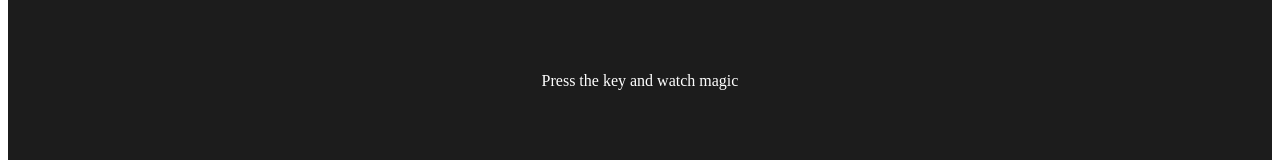
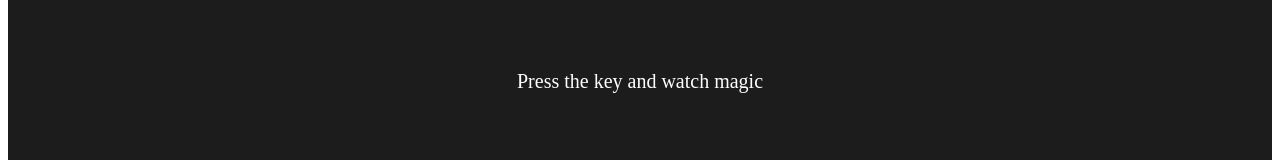
Before and after one commit to Codewithsps/keybord-check, a plain HTML site: page index.html in a window 1280 px wide. Shown: the part 327-487 px from the top of the page. Drawn offline with Linux system fonts and the light colour scheme.

Commit message:
Update index.html

```diff
--- a/index.html
+++ b/index.html
@@ -44,7 +44,7 @@
 <body>
     <div class="project">
         <div id="insert">
-            <div class="key">Press the key and watch magic</div>
+            <div class="key" style="font-size: 20px;">Press the key and watch magic</div>
         </div>
     </div>
     <script>
```
